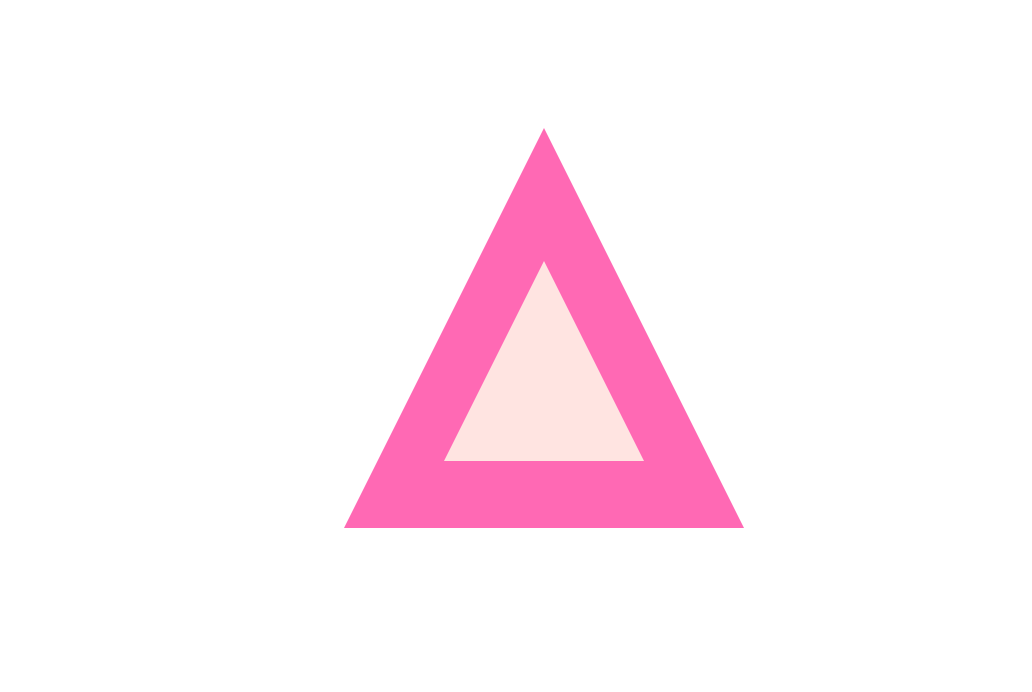
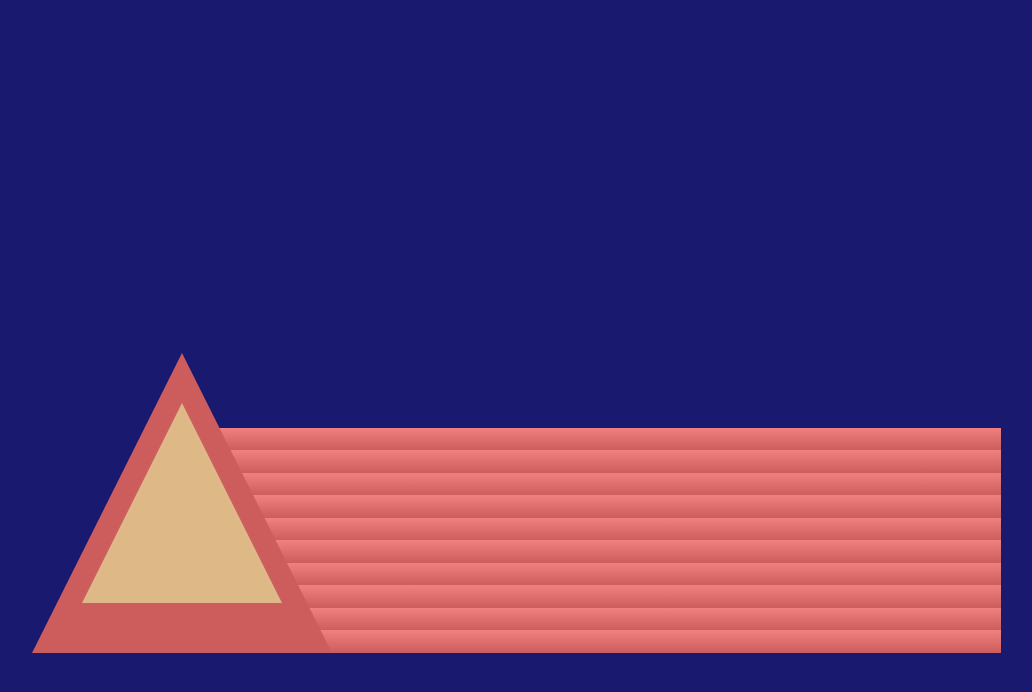
Before and after one commit to natashagogo/web-projects, a plain HTML site: page 04 - house-painting/main.html in a window 1280 px wide. Shown: the whole page, without its empty margins (96-1128 px from the left). Drawn offline with Linux system fonts and the light colour scheme.

Commit message:
Refactored Code
Experimented with creating reusable shapes in CSS, so I can easily change the appearance of the house.

```diff
--- a/04 - house-painting/main.html
+++ b/04 - house-painting/main.html
@@ -7,8 +7,11 @@
         <link rel="stylesheet" href="styles.css">
     </head>
     <body>
-        <div class="a-frame">
-            <div class="window-1"></div>
+        <div id="canvas">
+            <div class="triangle">
+                <div class="window"></div>
+            </div>
+            <div class="base"></div>
         </div>
     </body>
 </html>
--- a/04 - house-painting/styles.css
+++ b/04 - house-painting/styles.css
@@ -15,41 +15,67 @@
 
     --tin: repeating-linear-gradient(to right, var(--secondary-color) 5%, var(--secondary-color-dark) 15%);
     --metal: repeating-linear-gradient(45deg, darkturquoise 10%, turquoise 12%);
+    --wooden-panels: repeating-linear-gradient(lightcoral 0%, indianred 10%);
 
-    --standard: 400px;
-    --half: calc(var(--standard) / 2);
-    --third: calc(var(--standard) / 3);
-    --quarter: calc(var(--standard) / 4);
+    --large: 300px;
+    --medium: 200px;
+
   }
 
 
-body {
-  margin: 0;
+  body {
+    padding: 0;
+    margin: 0;
+  }
+
+ #canvas {
+  width: 100%;
   height: 100vh;
+  background-color: midnightblue;
   padding: 10%;
-}
+ }
 
-body div {
-  margin: 0 auto;
-}
+  /* House Shapes */
 
-.a-frame {
+ .circle {
+  border-radius: 50%;
+ }
 
-  width: var(--standard);
-  height: var(--standard);
-  border-right: var(--half) solid transparent;
-  border-left: var(--half) solid transparent;
-  border-bottom: var(--standard) solid var(--primary-color);
-}
+ .triangle,
+ .base {
+  position: relative;
+ }
 
-.window-1 {
-   border-left: var(--quarter) solid transparent;
-   border-right: var(--quarter) solid transparent;
-   border-bottom: var(--half) solid var(--light);
+ .triangle {
+  width: var(--large);
+  border-left: calc(var(--large) / 2) solid transparent;
+  border-right: calc(var(--large) / 2) solid transparent;
+  border-bottom: var(--large) solid indianred;
+  top: 225px;
+  z-index: 2;
+ }
 
-   position: relative;
-   top: var(--third);
-   right: var(--quarter);
+ .base {
+    background: var(--wooden-panels);
+    height: 225px;
+    width: 80%;
+    min-width: 500px;
+    left: 150px;
+  }
 
+  .window {
+    position: absolute;
+    top: 50px;
+    left: -100px;
+    z-index: 3;
 
-}
+    border-left: calc(var(--medium) / 2) solid transparent;
+    border-right: calc(var(--medium) / 2)  solid transparent;
+    border-bottom: var(--medium) solid burlywood;
+  }
+
+  /* Properties */
+
+  .rounded {
+    border-radius: 1% 1% 50% 50%;
+  }
```
